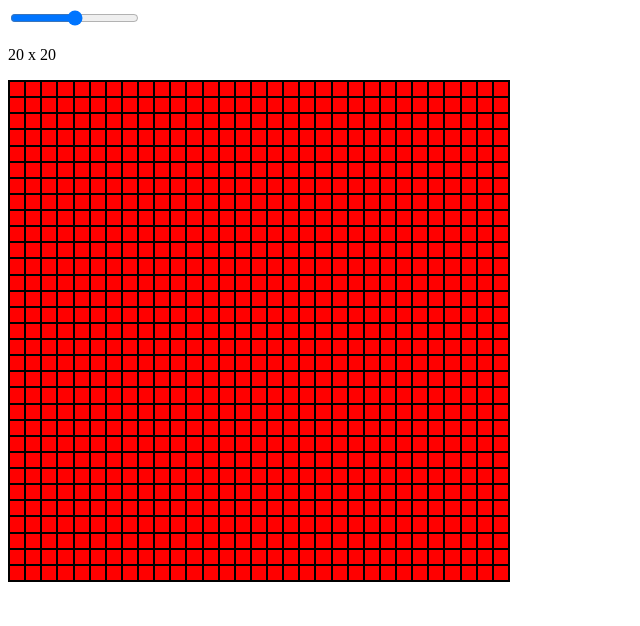
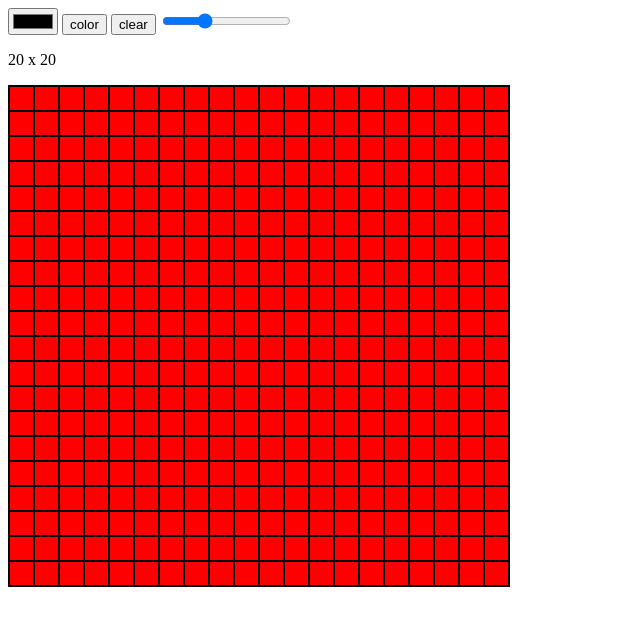
Before and after one commit to Galin-Dermendjiev/etch-a-sketch, a plain HTML site: page index.html in a window 1280 px wide. Shown: the whole page, without its empty margins (0-640 px from the left). Drawn offline with Linux system fonts and the light colour scheme.

Commit message:
Add color changing funtionality to the grid

```diff
--- a/index.html
+++ b/index.html
@@ -7,9 +7,13 @@
     <title>Etch-a-sketch</title>
 </head>
 <body>
+    <input class="colorPicker" type="color" value="#000000">
+    <button >color</button>
+    <button class="clearBtn">clear</button>
 
-    <input name="size" type="range" min="2" max="60" class="scroll">
-    <p class="textSize">value:</p>
+    <input class="scroll" name="size" type="range" value="20" min="2" max="60">
+    <p class="textSize"></p>
+
     <div id="container-id" class="container">
 
     </div>
--- a/script.js
+++ b/script.js
@@ -1,29 +1,35 @@
 window.onload = () => {
-    initialize(size)
+    initialize(defaultSize)
 }
 
-let size = 20;
+let defaultSize = 20;
+let color = '#000000'
 
 const divContainer = document.querySelector('.container')
 const scrollbar = document.querySelector('.scroll')
 const textSize = document.querySelector('.textSize')
+const clearBtn = document.querySelector('.clearBtn')
+const colorPicker = document.querySelector('.colorPicker')
 
 
 scrollbar.onmousemove = () => changeSizeText(scrollbar.value)
-scrollbar.onchange = (value) => initialize(scrollbar.value)
+scrollbar.onchange = () => initialize(scrollbar.value)
+clearBtn.onclick = () => initialize(scrollbar.value)
+colorPicker.onchange = () => newColor(colorPicker.value)
 
 function changeSize(newValue) {
-  size = newValue
+  defaultSize = newValue
 }
 
+// initializing grid
 function initialize(value) {
   clearGrid()
   changeSize(value)
-  changeSizeText()
-  makeGrid(scrollbar.value)
+  changeSizeText(value)
+  makeGrid(value)
 }
 
-function changeSizeText(){
+function changeSizeText(size){
     textSize.innerHTML = size + ' x ' + size;
 }
 
@@ -35,6 +41,8 @@ function makeGrid(size) {
       const element = document.createElement('div');
       element.classList.add('box')
       element.classList.add('grid')
+      element.addEventListener('mouseover', changeColor)
+      element.addEventListener('click', changeColor)
       divContainer.appendChild(element);
     }
 
@@ -43,3 +51,18 @@ function makeGrid(size) {
 function clearGrid(){
     divContainer.innerHTML = ''
 }
+
+//color changing
+let mouseDown = false;
+document.body.onmousedown = () => {mouseDown = true}
+document.body.onmouseup = () => {mouseDown = false}
+
+function changeColor(e) {
+  if(e.type == 'mouseover' && mouseDown)
+    e.target.style.backgroundColor = color
+
+}
+
+function newColor(newColor) {
+  color = newColor
+}
```
